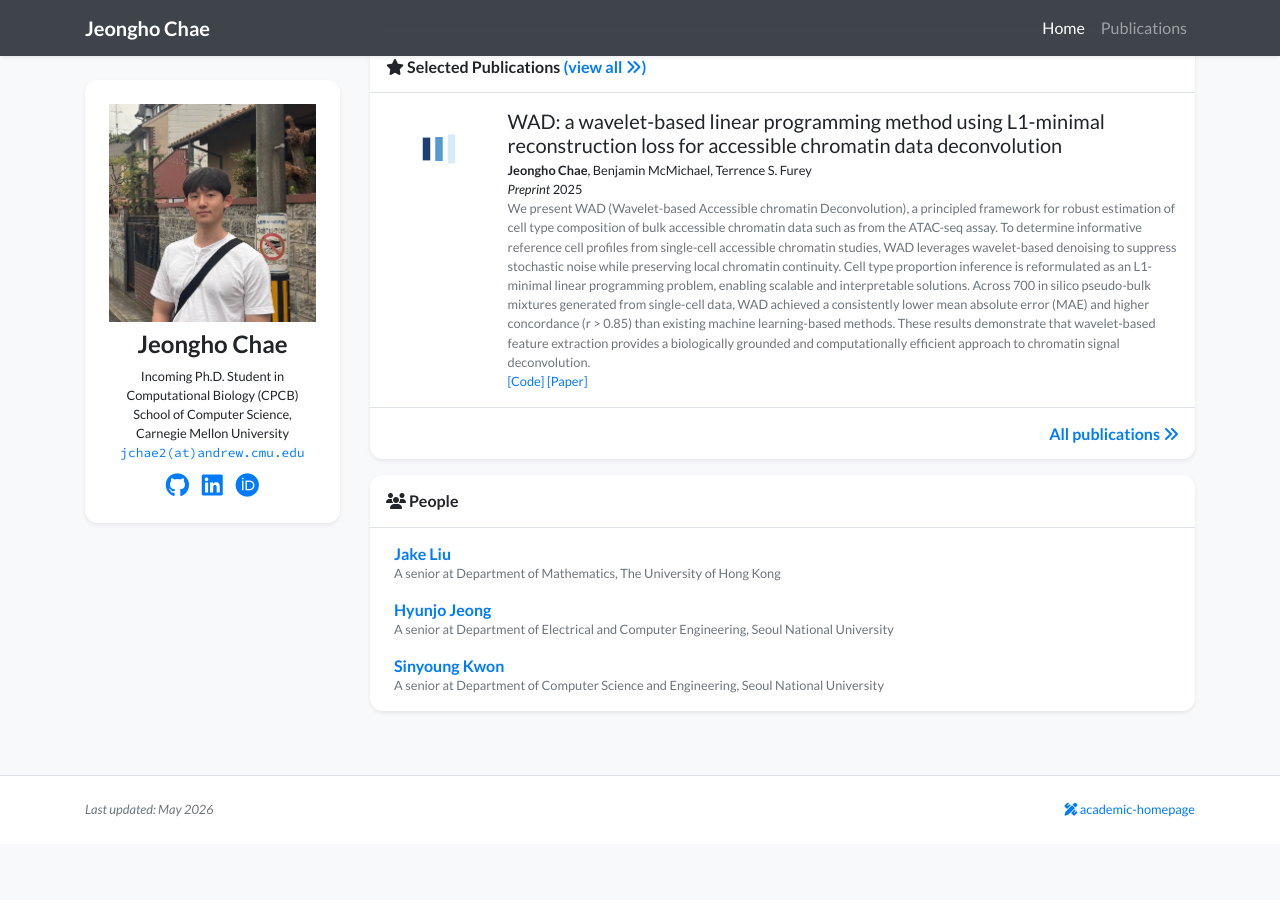
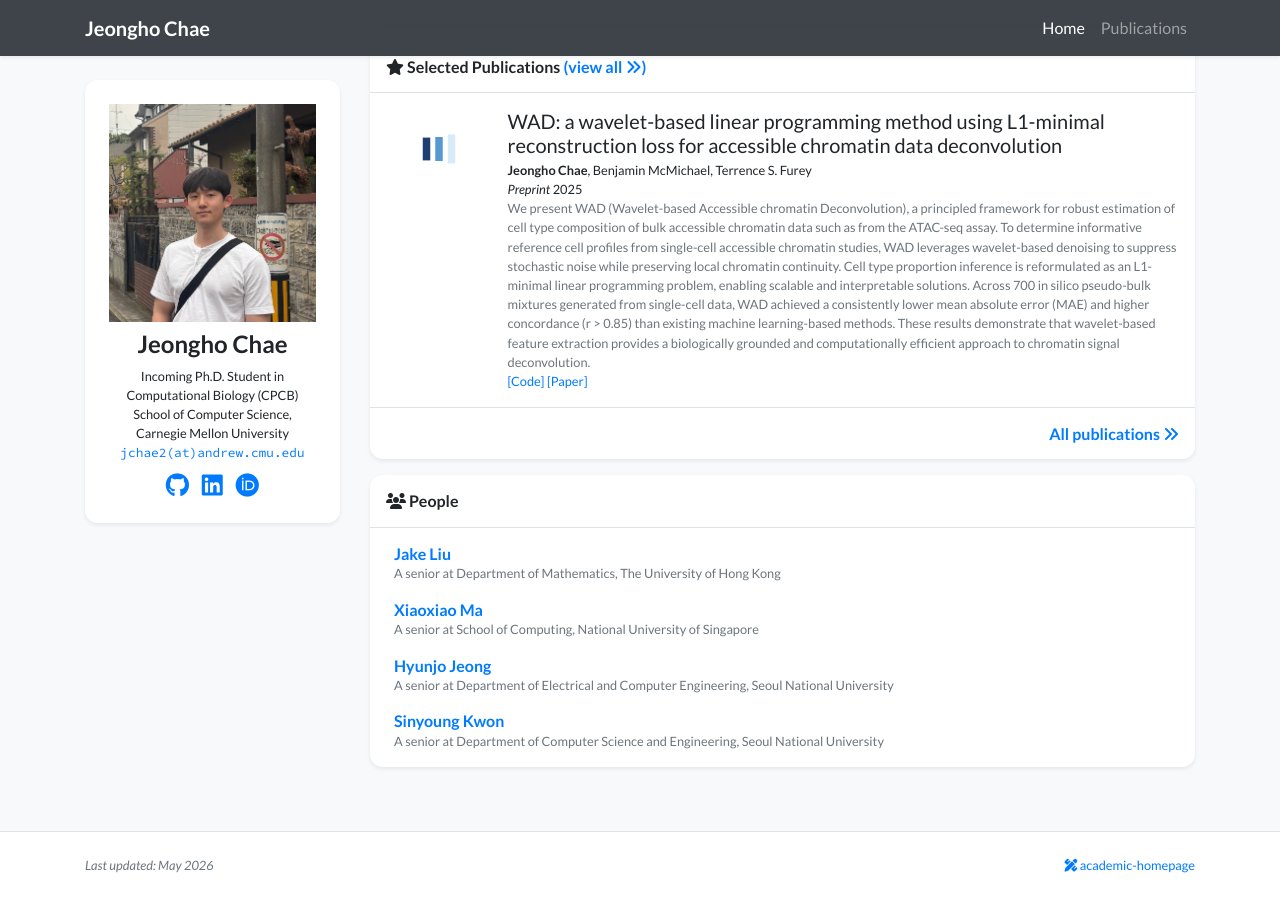
Before and after one commit to chae-jh/chae-jh.github.io, a Jekyll site: the page built from index.html, in a window 1280 px wide and 900 px high, scrolled down 926 px. Built offline with Jekyll 4.4.1, drawn with Linux system fonts in a browser that asks for light colours; nearby versions of some CDN libraries; a style sheet for code colours, icons or effects is not loaded; before the commit the page ends 1770 px from its top, so only the background shows below that.

Commit message:
Update People

```diff
--- a/index.html
+++ b/index.html
@@ -50,6 +50,14 @@ navbar_title: Home
           </div>
           <div class="px-3 pt-0 pb-3">
             <div class="people-name">
+              <a href="" target="_blank">Xiaoxiao Ma</a>
+            </div>
+            <div class="people-position">
+              A senior at School of Computing, National University of Singapore
+            </div>
+          </div>
+          <div class="px-3 pt-0 pb-3">
+            <div class="people-name">
               <a href="https://kr.linkedin.com/in/%ED%98%84%EC%A1%B0-%EC%A0%95-42569b2b9" target="_blank">Hyunjo Jeong</a>
             </div>
             <div class="people-position">
```
